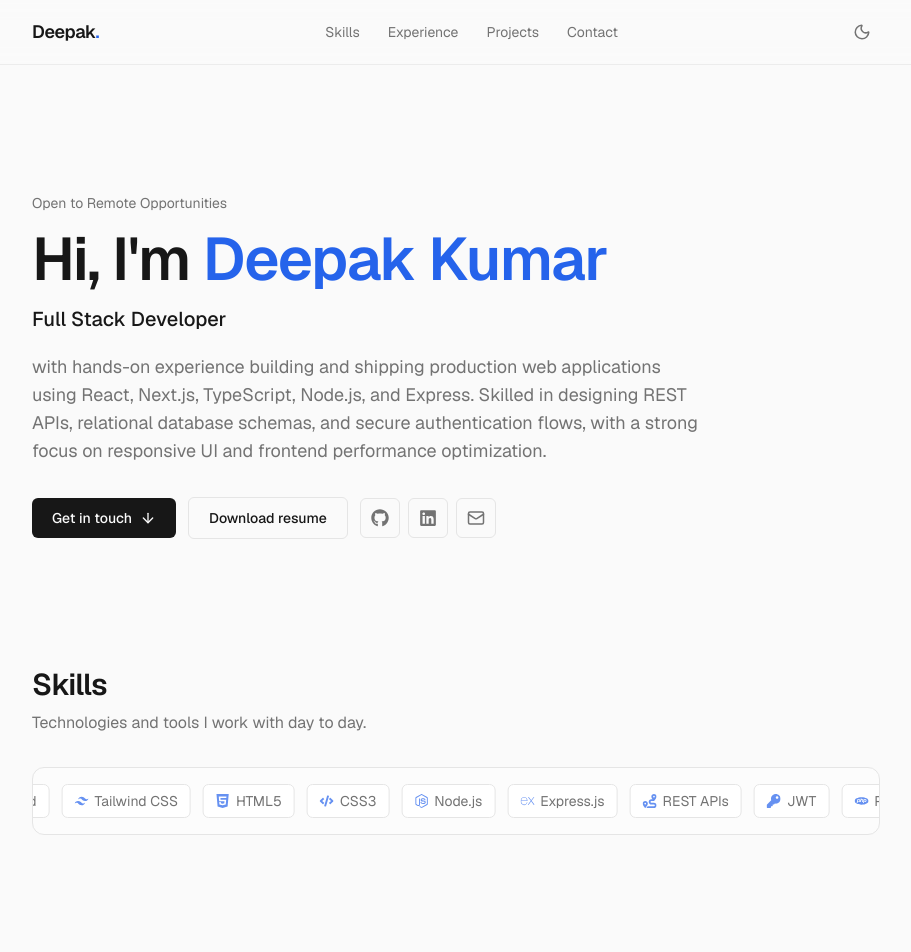
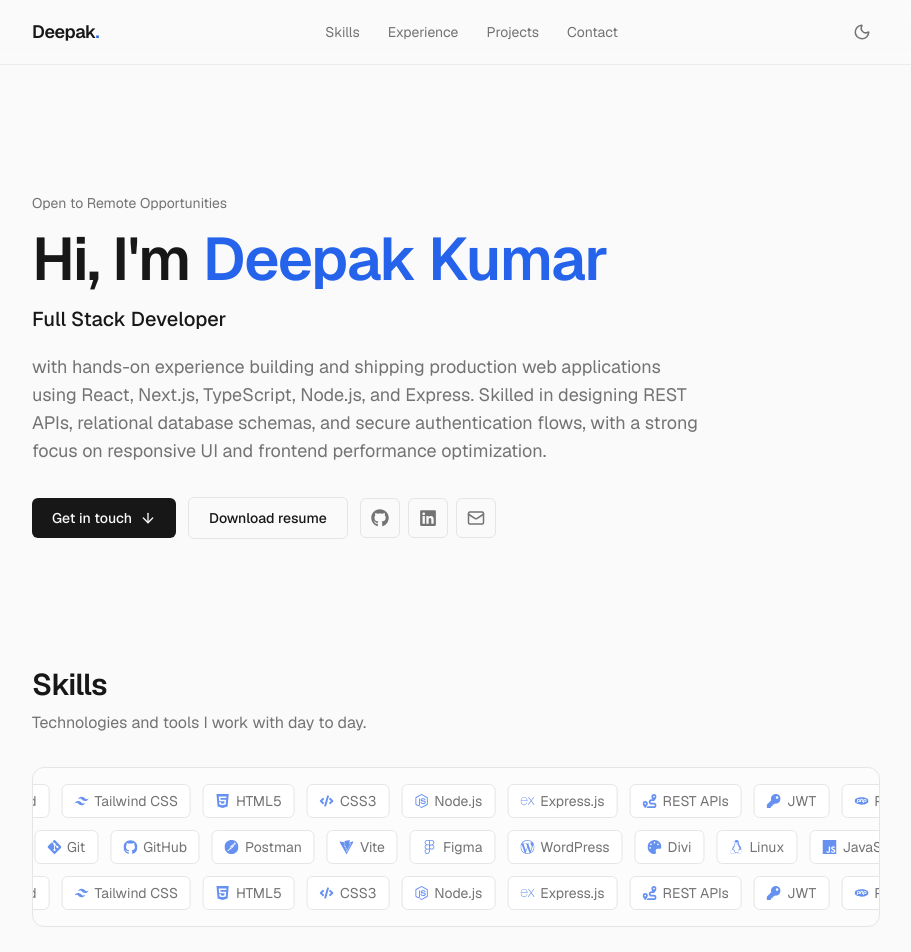
Before and after one commit to Deepakk2104/devfolio, a Next.js app: page / in a window 1280 px wide. Shown: the top 952 px of the page, without its empty margins (184-1095 px from the left). Built offline with nearby package versions, Linux system fonts and the light colour scheme.

Commit message:
Make skills marquee 3 rows tall with alternating direction

```diff
--- a/src/app/globals.css
+++ b/src/app/globals.css
@@ -59,6 +59,10 @@ body {
   animation: marquee 30s linear infinite;
 }
 
+.marquee-reverse {
+  animation-direction: reverse;
+}
+
 .marquee-inner:hover {
   animation-play-state: paused;
 }
--- a/src/components/Skills.tsx
+++ b/src/components/Skills.tsx
@@ -52,6 +52,16 @@ export default function Skills() {
     </div>
   );
 
+  const row = (key: string, reversed = false, ariaHidden = false) => (
+    <div
+      key={key}
+      className={`marquee-inner flex w-max ${reversed ? "marquee-reverse" : ""}`}
+    >
+      {track(`${key}-a`, ariaHidden)}
+      {track(`${key}-b`, true)}
+    </div>
+  );
+
   return (
     <section id="skills" className="mx-auto w-full max-w-4xl scroll-mt-20 px-6 py-16">
       <h2 className="text-2xl font-semibold tracking-tight sm:text-3xl">Skills</h2>
@@ -66,9 +76,10 @@ export default function Skills() {
         }`}
       >
         <div className="overflow-hidden rounded-xl border border-border bg-card/50 py-4">
-          <div className="marquee-inner flex w-max">
-            {track("a")}
-            {track("b", true)}
+          <div className="flex flex-col gap-3">
+            {row("row-1")}
+            {row("row-2", true, true)}
+            {row("row-3")}
           </div>
         </div>
       </div>
```
